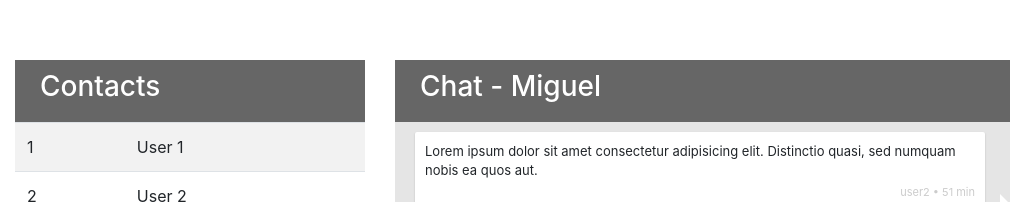
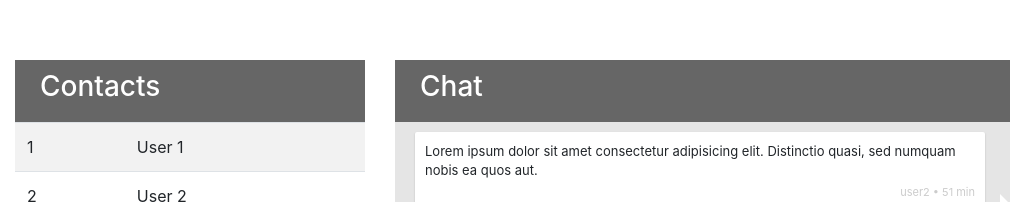
Before and after one commit to adriswara/jarkom, a plain HTML site: page index.html in a window 1280 px wide. Shown: the part 340-542 px from the top of the page, 0-1010 px from the left. Drawn offline with nearby package versions, Linux system fonts and the light colour scheme; grey boxes are pictures that could not be loaded; some icons are missing; files whose address does not match are found by name.

Commit message:
changed text

```diff
--- a/index.html
+++ b/index.html
@@ -49,7 +49,7 @@
                     <div class="panel panel-primary">
                         <div class="panel-heading top-bar">
                             <div class="col-md-8 col-xs-8">
-                                <h3 class="panel-title"><span class="glyphicon glyphicon-comment"></span> Chat - Miguel</h3>
+                                <h3 class="panel-title"><span class="glyphicon glyphicon-comment"></span> Chat</h3>
                             </div>
                         </div>
                         <div class="panel-body msg_container_base">
```
